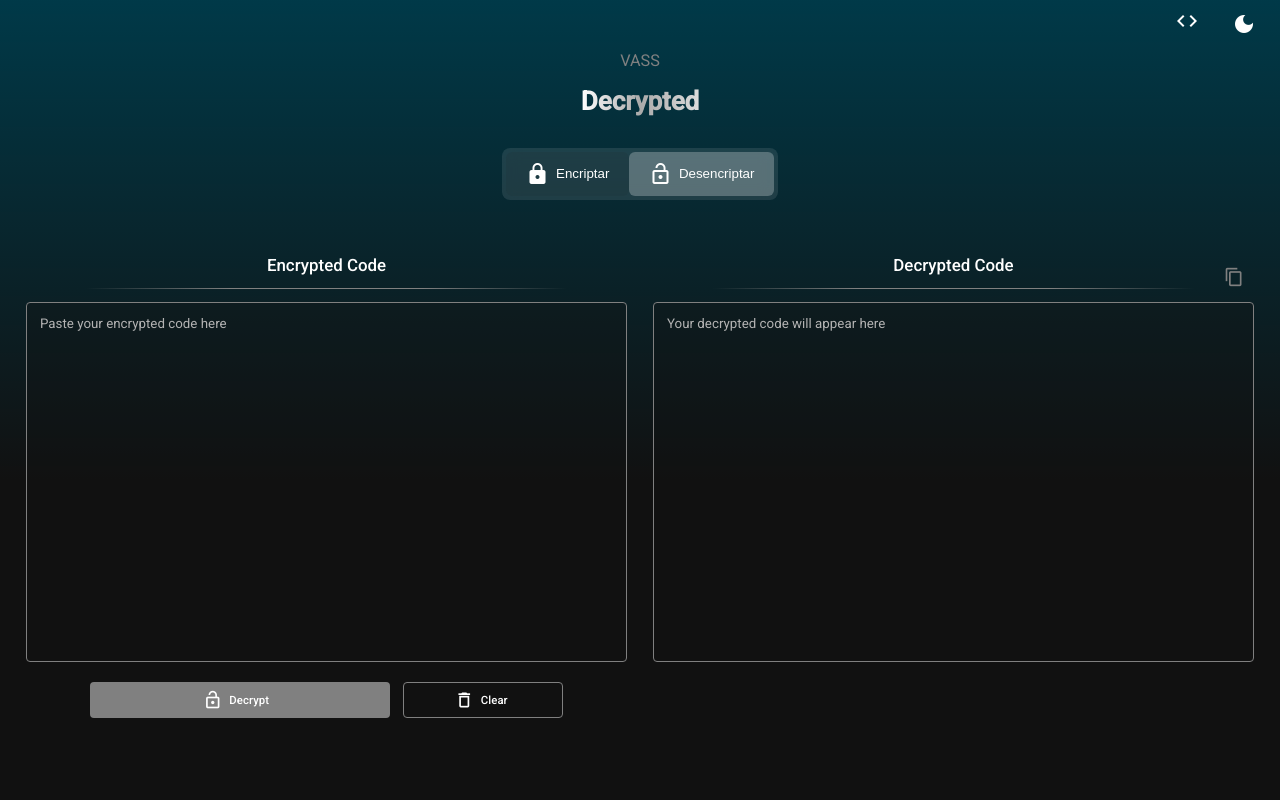
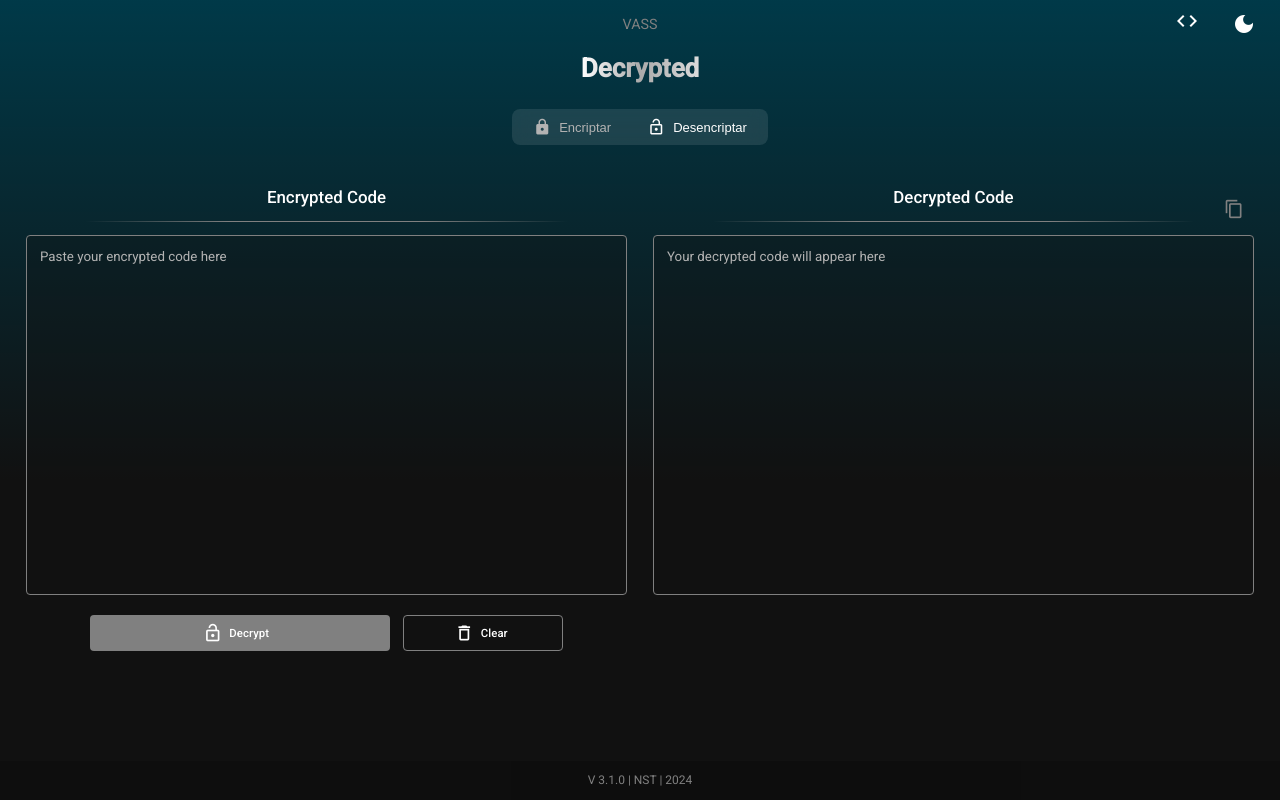
Before and after one commit to NestorM14/decryption, an Angular app: page / in a window 1280 px wide. Built offline with nearby package versions, Linux system fonts and the light colour scheme.

Commit message:
✨ Add global footer and refactor button and layout styles

```diff
--- a/src/app/app.component.html
+++ b/src/app/app.component.html
@@ -2,20 +2,19 @@
   <div class="gradient-overlay"></div>
   <app-header/>
 
-  <p class="subtitle">VASS</p>
   <article>
     <h1 class="title">{{title}}</h1>
   </article>
 
   <div class="buttons-container">
     <button (click)="showEncrypt()"
-            class="action-button"
+            class="action-button compact"
             [class.active]="showEncryptArea">
       <mat-icon>lock</mat-icon>
       Encriptar
     </button>
     <button (click)="showDecrypt()"
-            class="action-button"
+            class="action-button compact"
             [class.active]="!showEncryptArea">
       <mat-icon>lock_open</mat-icon>
       Desencriptar
@@ -28,4 +27,8 @@
   @else {
     <app-decrypt-area/>
   }
+
+  <div class="main-footer">
+    V {{version}} | NST | {{currentYear}}
+  </div>
 </div>
--- a/src/app/app.component.scss
+++ b/src/app/app.component.scss
@@ -21,6 +21,7 @@
   font-size: 2rem;
   margin-bottom: 1rem;
   font-weight: 500;
+  margin-top: 0.5rem;
 }
 
 .subtitle {
@@ -41,38 +42,63 @@
 .buttons-container {
   display: flex;
   justify-content: center;
-  margin: 2rem auto;
+  margin: 1.5rem auto;
   z-index: 1;
   background: rgba(255, 255, 255, 0.1);
   backdrop-filter: blur(8px);
   border-radius: 8px;
-  padding: 4px;
+  padding: 3px;
   width: fit-content;
+
+  .action-button {
+    display: flex;
+    align-items: center;
+    justify-content: center;
+    gap: 8px;
+    padding: 8px 24px;
+    border: none;
+    background: transparent;
+    color: var(--text-secondary);
+    cursor: pointer;
+    border-radius: 6px;
+    font-size: 14px;
+    min-width: 120px;
+    transition: all 0.3s ease;
+
+    &.compact {
+      padding: 6px 18px;
+      min-width: 110px;
+      font-size: 13px;
     }
 
-.action-button {
-  padding: 0.75rem 1.5rem;
-  background-color: rgba(34, 34, 34, 0.1);
-  color: var(--text-primary);
-  border: none;
-  cursor: pointer;
-  display: flex;
-  align-items: center;
-  gap: 0.5rem;
-  transition: all 0.3s ease;
-  border-radius: 6px;
-
     &:hover {
-    background-color: rgba(255, 255, 255, 0.15);
+      background: rgba(255, 255, 255, 0.1);
     }
 
     &.active {
-    background-color: rgba(255, 255, 255, 0.25);
+      background: var(--accent-primary);
+      color: white;
     }
 
-  i {
-    font-size: 1.1rem;
+    mat-icon {
+      font-size: 18px;
+      height: 18px;
+      width: 18px;
     }
+  }
+}
+
+.main-footer {
+  position: fixed;
+  bottom: 0;
+  left: 0;
+  right: 0;
+  padding: 10px;
+  text-align: center;
+  font-size: 12px;
+  color: var(--text-tertiary);
+  background-color: rgba(0, 0, 0, 0.2);
+  z-index: 10;
 }
 
 @media (max-width: 768px) {
--- a/src/app/app.component.ts
+++ b/src/app/app.component.ts
@@ -21,6 +21,7 @@ export class AppComponent {
   public copiado: boolean = false;
   public version = packageJson.version;
   public encryptedCode = new FormControl('');
+  public currentYear = new Date().getFullYear();
 
   private _timeoutId: any;
   private _encryptionSrv = inject(EncryptionService);
--- a/src/app/modules/decrypt/views/decrypt-area/decrypt-area.component.html
+++ b/src/app/modules/decrypt/views/decrypt-area/decrypt-area.component.html
@@ -82,8 +82,4 @@
       </div>
     </div>
   </form>
-
-  <div class="footer">
-    V {{version}} | NST | {{currentYear}}
-  </div>
 </div>
--- a/src/app/modules/decrypt/views/decrypt-area/decrypt-area.component.scss
+++ b/src/app/modules/decrypt/views/decrypt-area/decrypt-area.component.scss
@@ -3,9 +3,9 @@
 .decrypt-container {
   position: relative;
   z-index: 5;
-  padding: 2rem;
+  padding: 1.5rem 2rem;
   text-align: center;
-  min-height: 100vh;
+  min-height: calc(100vh - 120px);
   display: flex;
   flex-direction: column;
 
--- a/src/app/modules/decrypt/views/encrypt-area/encrypt-area.component.html
+++ b/src/app/modules/decrypt/views/encrypt-area/encrypt-area.component.html
@@ -111,8 +111,4 @@
       </div>
     </div>
   </form>
-
-  <div class="footer">
-    V {{version}} | NST | {{currentYear}}
-  </div>
 </div>
--- a/src/app/modules/decrypt/views/encrypt-area/encrypt-area.component.scss
+++ b/src/app/modules/decrypt/views/encrypt-area/encrypt-area.component.scss
@@ -3,9 +3,9 @@
 .encrypt-container {
   position: relative;
   z-index: 5;
-  padding: 2rem;
+  padding: 1.5rem 2rem;
   text-align: center;
-  min-height: 100vh;
+  min-height: calc(100vh - 120px);
   display: flex;
   flex-direction: column;
 
@@ -36,7 +36,7 @@
     position: relative;
     z-index: 6;
     display: flex;
-    gap: 2rem;
+    gap: 1.5rem;
     height: 100%;
 
     .text-area-wrapper {
--- a/src/app/modules/decrypt/views/header/header.component.html
+++ b/src/app/modules/decrypt/views/header/header.component.html
@@ -6,6 +6,8 @@
     <img src="images/workOS.svg" alt="Logo 2" class="logo">
     -->
   </div>
+
+  <div class="subtitle">VASS</div>
 
   <div class="actions">
     <a href="https://github.com/your-username" target="_blank">
--- a/src/app/modules/decrypt/views/header/header.component.scss
+++ b/src/app/modules/decrypt/views/header/header.component.scss
@@ -23,6 +23,16 @@
       height: 24px;
       background-color: var(--text-tertiary);
     }
+  }
+
+  .subtitle {
+    position: absolute;
+    left: 0;
+    right: 0;
+    text-align: center;
+    color: var(--text-tertiary);
+    font-size: 1.1rem;
+    font-weight: 400;
   }
 
   .actions {
```
Lines whose indentation alone changed are shown as unchanged.
